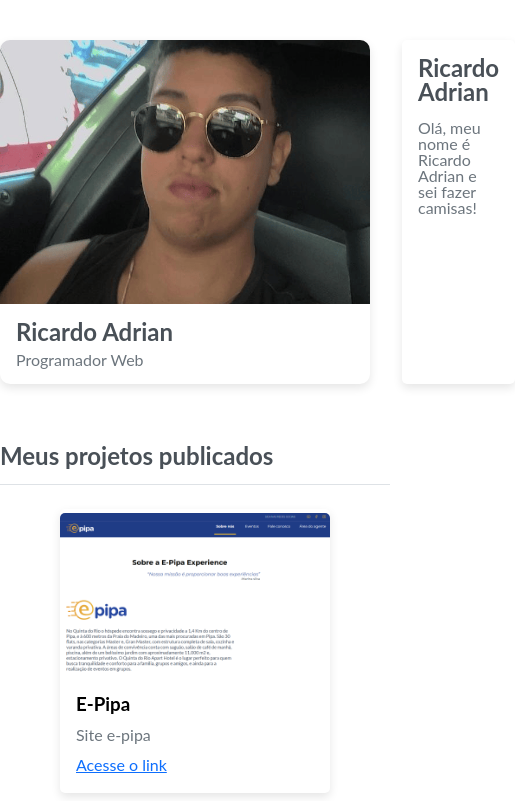
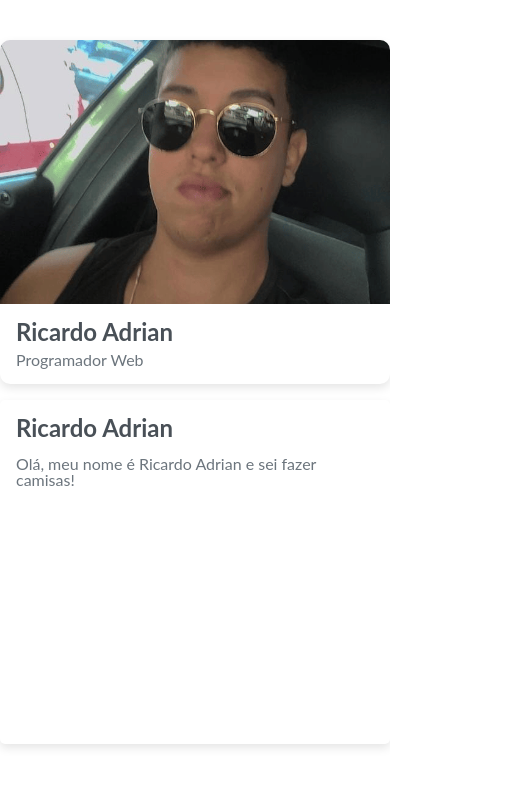
Before and after one commit to Adrianzinho77/portfolioawe, a plain HTML site: page index.html in a window 390 px wide. Shown: the top 801 px of the page, 515 px wide, since content can reach past the window. Drawn offline with Linux system fonts and the light colour scheme.

Commit message:
Finalizando versão mobile

```diff
--- a/style.css
+++ b/style.css
@@ -39,7 +39,7 @@ main {
 }
 
 .card-dev img {
-    width: 370px;
+    width: 100%;
     height: 264px;
     border-radius: 10px 10px 0 0;
     object-fit: cover;
@@ -153,3 +153,36 @@ footer {
     gap: 4px;
     border-top: 1px solid #DEE2E6;
 }
+
+@media (max-width: 568px) {
+    main{
+        display: flex;
+        flex-direction: column;
+        justify-content: center;
+        align-items: center;
+    }
+
+    .dados-dev{
+        flex-direction: column;
+        justify-content: center;
+        align-items: center;
+        gap: 16px;
+    }
+
+    .card-dev{
+        width: 100%;
+    }
+
+    .card-dados{
+        display: flex;
+        width: 100%;
+        flex-direction: column;
+        align-items: flex-start;
+        gap: 24px;
+        align-self: stretch;
+    }
+
+    footer{
+        width: 100%
+    }
+}
```
